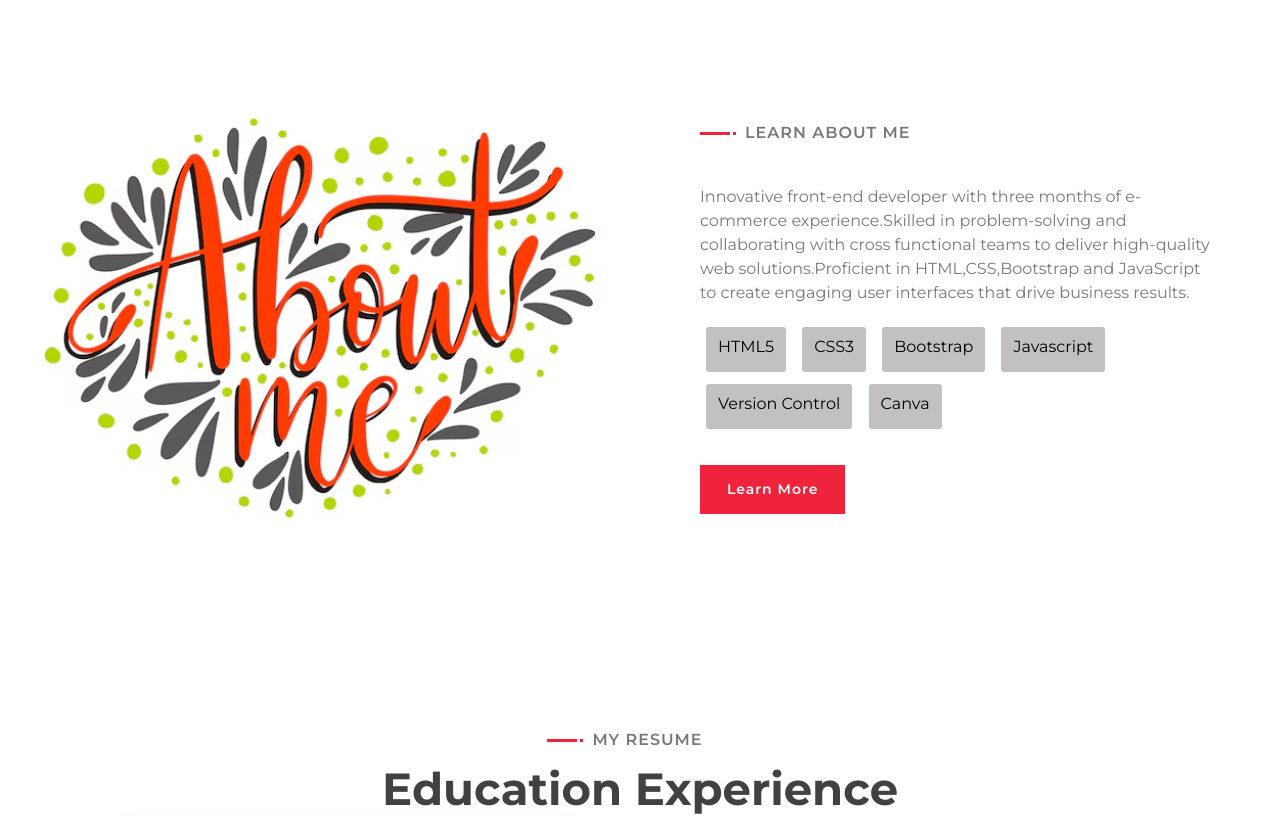
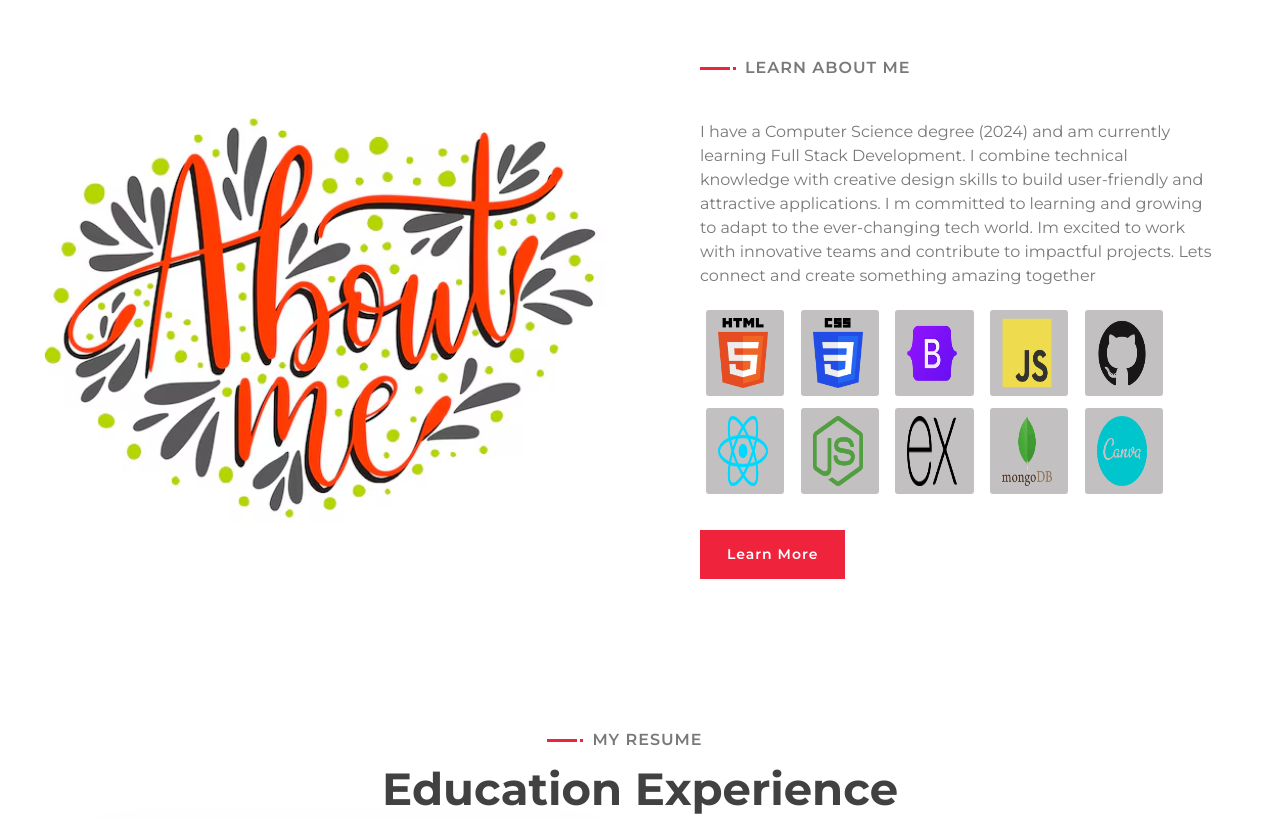
Before and after one commit to SAKTHIGURU2107/portfolio, a plain HTML site: page index.html in a window 1280 px wide. Shown: the part 628-1447 px from the top of the page. Drawn offline with nearby package versions, Linux system fonts and the light colour scheme.

Commit message:
Updated and removed files

```diff
--- a/index.html
+++ b/index.html
@@ -104,33 +104,51 @@
                            </div>
                             <div class="about-text">
                                 <p>
-                                    Innovative front-end developer with three months of e-commerce
-                                    experience.Skilled in problem-solving and collaborating with cross
-                                    functional teams to deliver high-quality web solutions.Proficient in
-                                    HTML,CSS,Bootstrap and JavaScript to create engaging user interfaces
-                                    that drive business results.                                </p>
+                                    I have a Computer Science degree (2024) and am currently learning Full Stack Development. I combine technical knowledge with creative design skills to build user-friendly and attractive applications. I m committed to learning and growing to adapt to the ever-changing tech world. Im excited to work with innovative teams and contribute to impactful projects. Lets connect and create something amazing together</p>
                             </div>
                             <div class="skills">
                                 <div class="skill-name">
-                                    <p>HTML5</p><p></p>
+                                    <img src="./img/html.png" alt="" width="50px"  height="70px">
+                                    <p></p><p></p>
                                 </div>
 
                                 <div class="skill-name">
-                                    <p>CSS3</p><p></p>
+                                    <img src="./img/css.png" alt="" width="50px" height="70px">
+                                    <p></p><p></p>
                                 </div>
 
                                 <div class="skill-name">
-                                    <p>Bootstrap</p><p></p>
+                                    <img src="./img/Bootstrap.png" alt="" width="50px" height="70px">
+                                    <p></p><p></p>
                                 </div>
 
                                 <div class="skill-name">
-                                    <p>Javascript</p><p></p>
+                                    <img src="./img/JavaScript.png" alt="" width="50px" height="70px">
+                                    <p></p><p></p>
                                 </div>
                                 <div class="skill-name">
-                                    <p>Version Control</p><p></p>
+                                    <img src="./img/GitHub.png" alt="" width="50px" height="70px">
+                                    <p></p><p></p>
                                 </div>
                                 <div class="skill-name">
-                                    <p>Canva</p><p></p>
+                                    <img src="./img/react.png" alt="" width="50px" height="70px">
+                                    <p></p><p></p>
+                                </div>
+                                <div class="skill-name">
+                                    <img src="./img/node.png" alt="" width="50px" height="70px">
+                                    <p></p><p></p>
+                                </div>
+                                <div class="skill-name">
+                                    <img src="./img/express.png" alt="" width="50px" height="70px">
+                                    <p></p><p></p>
+                                </div>
+                                <div class="skill-name">
+                                    <img src="./img/mongoDB.png" alt="" width="50px" height="70px">
+                                    <p></p><p></p>
+                                </div>
+                                <div class="skill-name">
+                                    <img src="./img/Canva.png" alt="" width="50px" height="70px">
+                                    <p></p><p></p>
                                 </div>
                             </div>
                             <a class="btn" href="">Learn More</a>
```
Also changed, not shown: img/Bootstrap.png (added), img/Canva.png (added), img/GitHub.png (added), img/JavaScript.png (added), img/css.png (added), img/express.png (added), img/figma.png (added), img/html.png (added), img/mongoDB.png (added), img/node.png (added), img/react.png (added).
